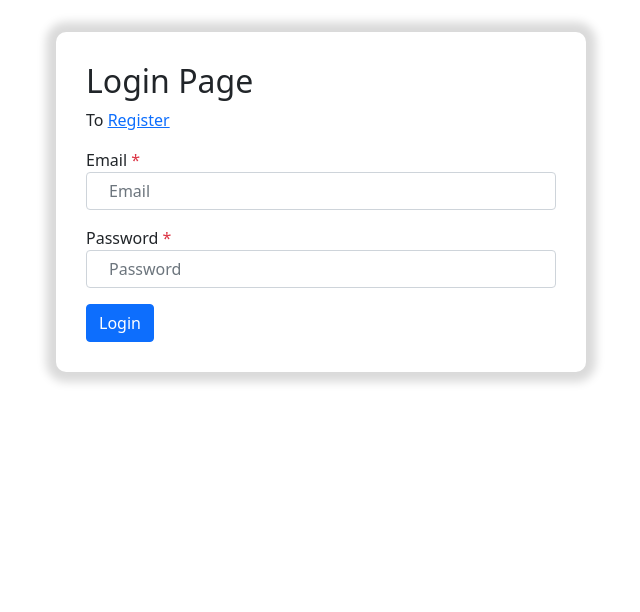
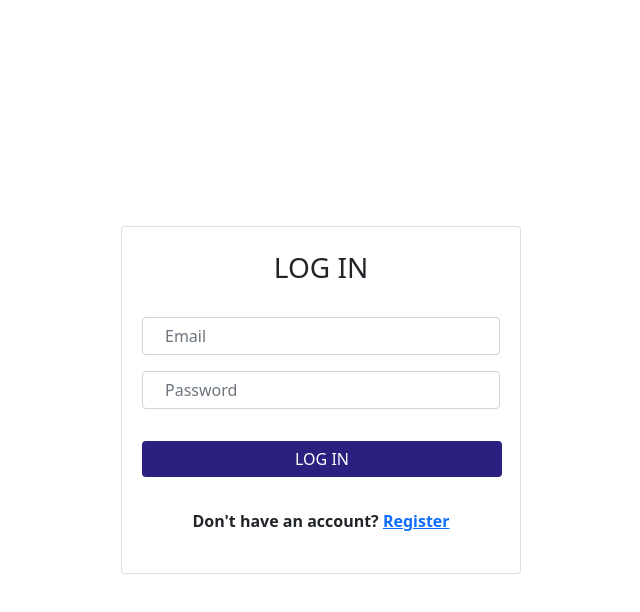
Before and after one commit to Sankhan123/Aapple, a React (Create React App) app: page /login in a window 1280 px wide. Shown: the top 612 px of the page, without its empty margins (319-959 px from the left). Built offline with nearby package versions, Linux system fonts and the light colour scheme.

Commit message:
Log in , 404 Redesigned

```diff
--- a/src/index.css
+++ b/src/index.css
@@ -2,3 +2,30 @@
     font-weight: 500 !important;
     padding-left: 10px !important;
   }
+
+.btn{
+  width: 360px;
+}
+.co{
+  background-color:  #2B207F !important;
+  color:white !important;
+  font-weight: 500 !important;
+  border: none !important;
+}
+
+.err{
+  max-height: 100vh;
+  max-width: 100vw;
+
+}
+
+.arrow {
+  border: solid rgb(255, 255, 255);
+  border-width: 0 3px 3px 0;
+  display: inline-block;
+  padding: 3px;
+}
+.left {
+  transform: rotate(135deg);
+  -webkit-transform: rotate(135deg);
+}
--- a/src/screens/Login.jsx
+++ b/src/screens/Login.jsx
@@ -28,7 +28,7 @@ const Login = () => {
           password: "",
         }}
         validationSchema={SigninSchema}
-        onSubmit={async(values) => {
+        onSubmit={async (values) => {
 
           console.log(values);
           const email = values.email;
@@ -38,16 +38,16 @@ const Login = () => {
 
           console.log(response);
 
-          if (response.data.status === 200 ) {
-            if(response.data.data.user_status === "true"){
+          if (response.data.status === 200) {
+            if (response.data.data.user_status === "true") {
 
-              if (response.data.data.user_role === "admin" ) {
+              if (response.data.data.user_role === "admin") {
                 Navigate("/dashboard");
               }
-              else{
+              else {
                 Navigate("/user-dashboard");
               }
-            }else{
+            } else {
               alert("Sorry! Cannot login, please wait for admin approval or contact admin..");
             }
           }
@@ -59,17 +59,19 @@ const Login = () => {
       >
         {({ errors, touched }) => (
           <Form>
-            <div className="login-wrapper" style={loginPageStyle}>
-              <h2>Login Page</h2>
-              <div>
-                <p>
-                  To <Link to="/register">Register</Link>
-                </p>
-              </div>
-              <div className="form-group mt-3 ">
-                <label htmlFor="email">
-                  Email <span className="text-danger">*</span>
-                </label>
+
+            <div className="d-flex  flex-column justify-content-center align-items-center min-vh-100">
+            <div className="card  p-2 " style={{width: 400}}>
+              <div className="container">
+              <h3 className="my-3 text-center ">LOG IN</h3>
+                <div className="row">
+
+
+
+
+
+                <div className="mt-3  col-sm-12  form-group  ">
+
                 <div>
                   <Field
                     type="text"
@@ -82,10 +84,9 @@ const Login = () => {
                   ) : null}
                 </div>
               </div>
-              <div className="form-group  mt-3 ">
-                <label htmlFor="password">
-                  Password <span className="text-danger">*</span>
-                </label>
+
+              <div className="form-group  col-sm-12  mt-3 ">
+
                 <Field
                   type="password"
                   name="password"
@@ -98,10 +99,27 @@ const Login = () => {
                   </div>
                 ) : null}
               </div>
-              <button type="submit" className="btn mt-3 btn-primary">
-                Login
+
+                  <div className="mt-3  col-sm-12">
+                  <button type="submit" className="btn my-3 co">
+                LOG IN
               </button>
+                  </div>
+                  <div className="text-center py-3 fw-bold">
+               <p>Don't have an account? <Link to="/register">Register</Link></p>
+               </div>
+
+
+                  </div>
+                </div>
+              </div>
             </div>
+
+
+
+
+
+
           </Form>
         )}
       </Formik>
--- a/src/screens/NotFound.jsx
+++ b/src/screens/NotFound.jsx
@@ -1,4 +1,18 @@
+import { useNavigate } from "react-router-dom";
+import error from "./error.png"
+
+
+
+
 const NotFound = () => {
-  return <h1>Page not Found</h1>;
+  const Nav = useNavigate()
+  return (
+    <div className="container d-flex align-items-center justify-content-center">
+      <img  src={error} className="img-fluid err" alt="404 Page Not Found"/>
+
+      <button className="px-3 py-4 btn co shadow-lg " onClick= {()=>{Nav(-1)}}> <i class="arrow left"></i> Go back</button>
+    </div>
+
+  );
 };
 export default NotFound;
--- a/src/screens/Register.jsx
+++ b/src/screens/Register.jsx
@@ -232,7 +232,7 @@ const Register = () => {
                 />
               </div>
 <div className="col-12 d-grid">
-<button type="submit" className="fw-bold  btn mt-3 btn-primary">
+<button type="submit" className="fw-bold  btn mt-3 co">
                Register
                </button>
 </div>
```
Also changed, not shown: src/screens/error.png (added).
